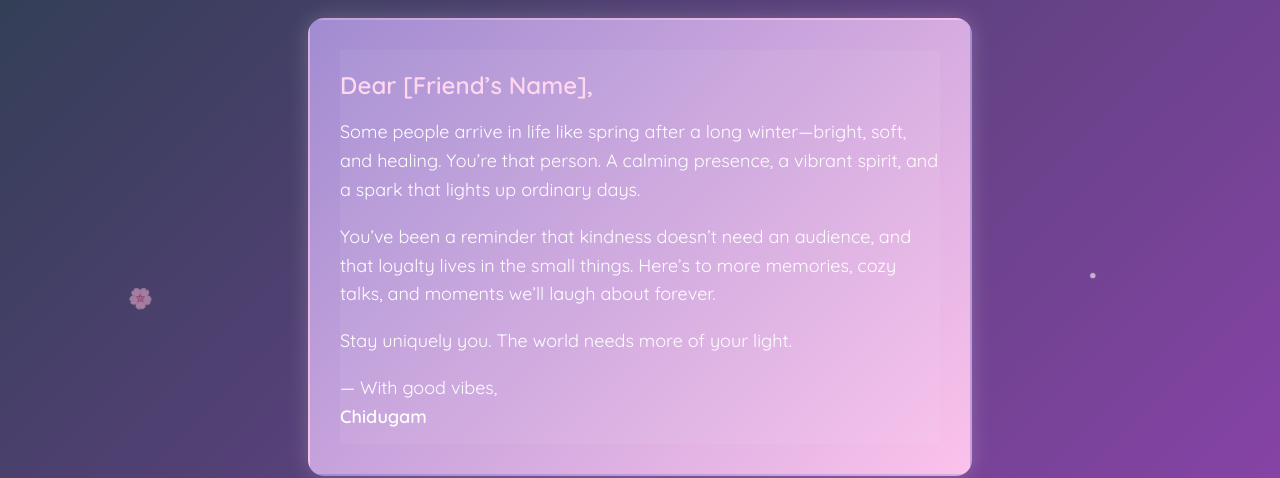
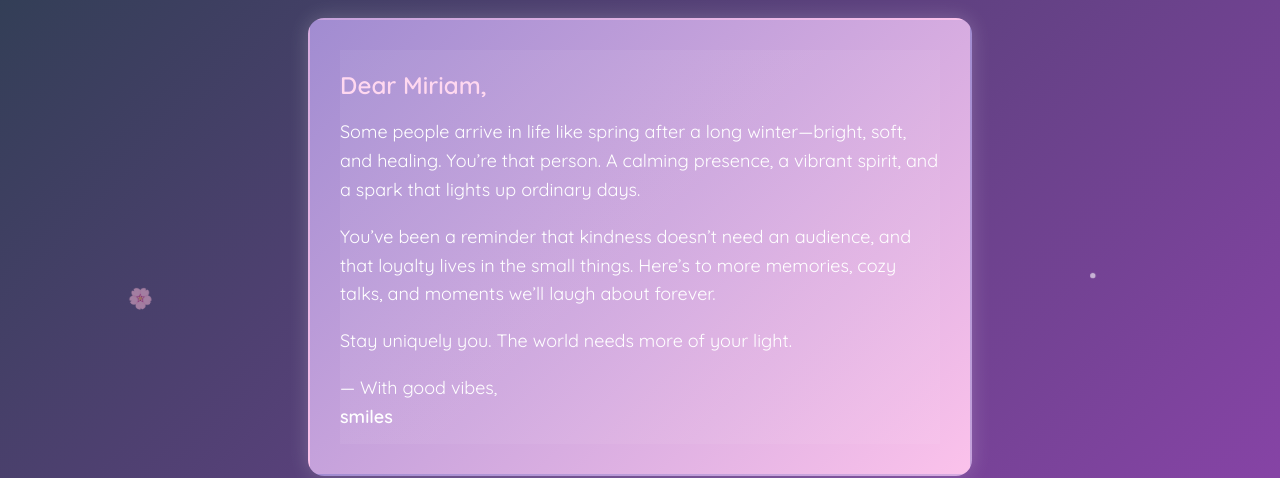
Before and after one commit to MORGAN713/miriam, a plain HTML site: page index.html in a window 1280 px wide. Shown: the part 153-631 px from the top of the page. Drawn offline with Linux system fonts and the light colour scheme.

Commit message:
Update index.html

```diff
--- a/index.html
+++ b/index.html
@@ -101,7 +101,7 @@
 <body>
 
   <div class="letter">
-    <h2>Dear [Friend’s Name],</h2>
+    <h2>Dear Miriam,</h2>
     <p>
       Some people arrive in life like spring after a long winter—bright, soft, and healing. You’re that person. A calming presence, a vibrant spirit, and a spark that lights up ordinary days.
     </p>
@@ -111,7 +111,7 @@
     <p>
       Stay uniquely you. The world needs more of your light.
     </p>
-    <p>— With good vibes,<br><strong>Chidugam</strong></p>
+    <p>— With good vibes,<br><strong>smiles</strong></p>
   </div>
 
   <!-- Floating petals -->
```
